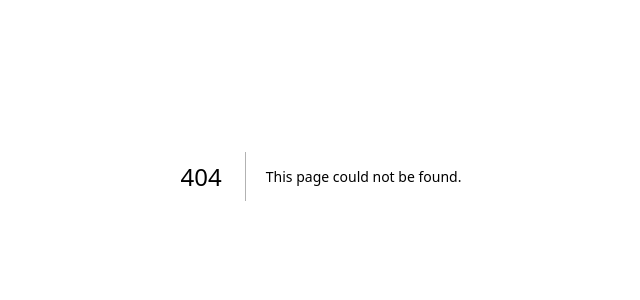
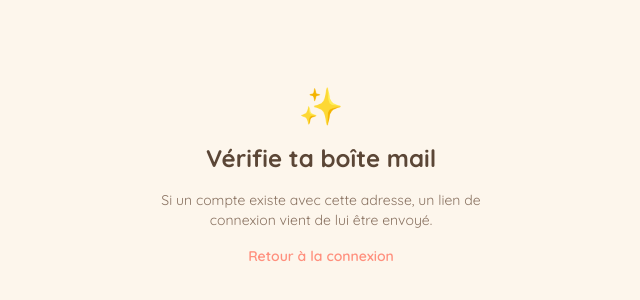
Before and after one commit to TiteRin/the-achievement-app, a Next.js app: page /login/check-email in a window 1280 px wide. Before the commit this address had no page. Shown: the part 224-524 px from the top of the page, without its empty margins (319-959 px from the left). Built offline with nearby package versions, Linux system fonts and the light colour scheme.

Commit message:
fix: add missing /login/check-email page

```diff
--- /dev/null
+++ b/src/app/login/check-email/page.tsx
@@ -0,0 +1,17 @@
+import Link from "next/link";
+
+export default function CheckEmailPage() {
+  return (
+    <main className="flex flex-1 flex-col items-center justify-center gap-4 bg-cozy-cream px-5 py-8 text-center">
+      <p className="text-4xl">✨</p>
+      <h1 className="text-2xl font-bold text-cozy-brown">Vérifie ta boîte mail</h1>
+      <p className="max-w-sm text-sm text-cozy-brown-soft">
+        Si un compte existe avec cette adresse, un lien de connexion vient de
+        lui être envoyé.
+      </p>
+      <Link href="/login" className="text-sm font-semibold text-cozy-coral">
+        Retour à la connexion
+      </Link>
+    </main>
+  );
+}
```
